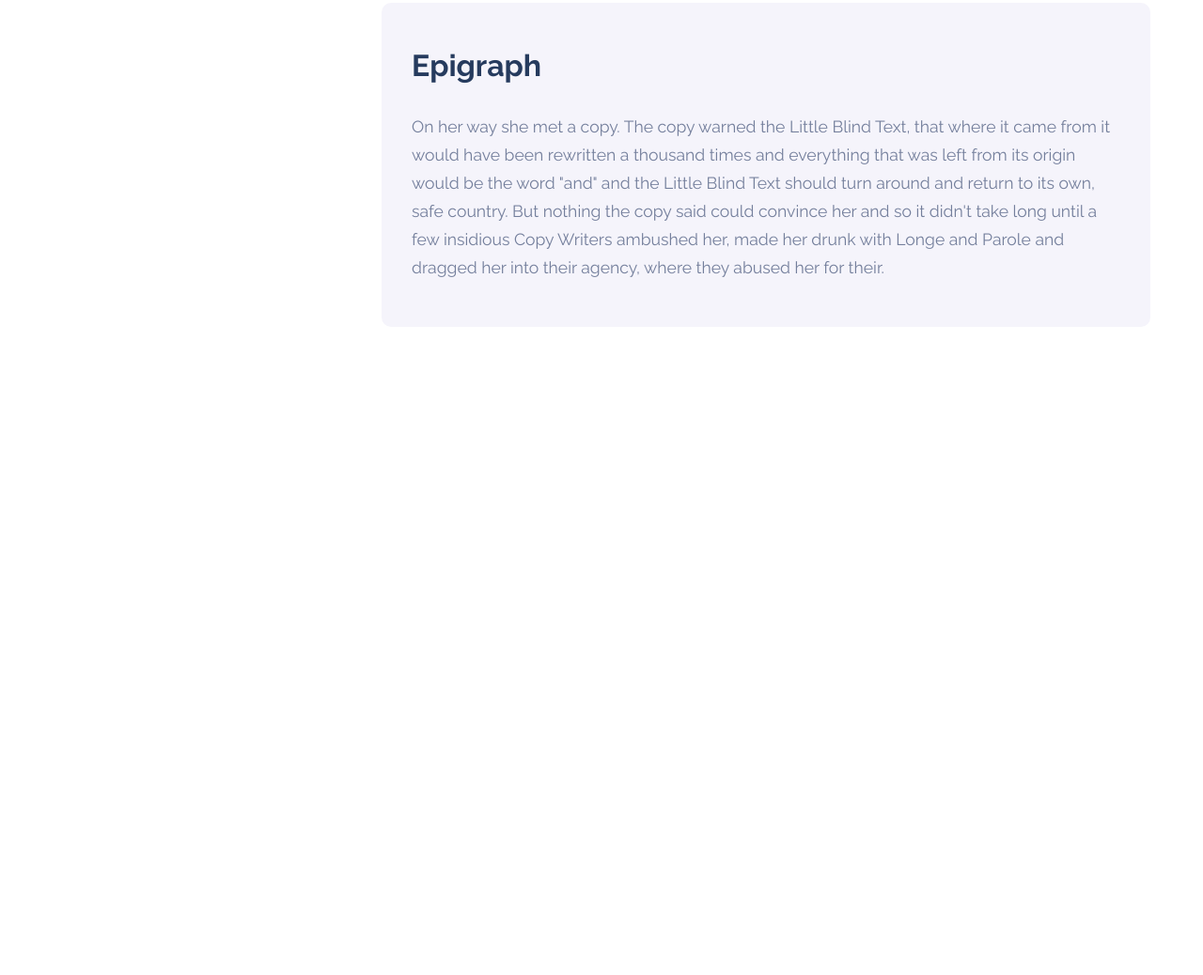
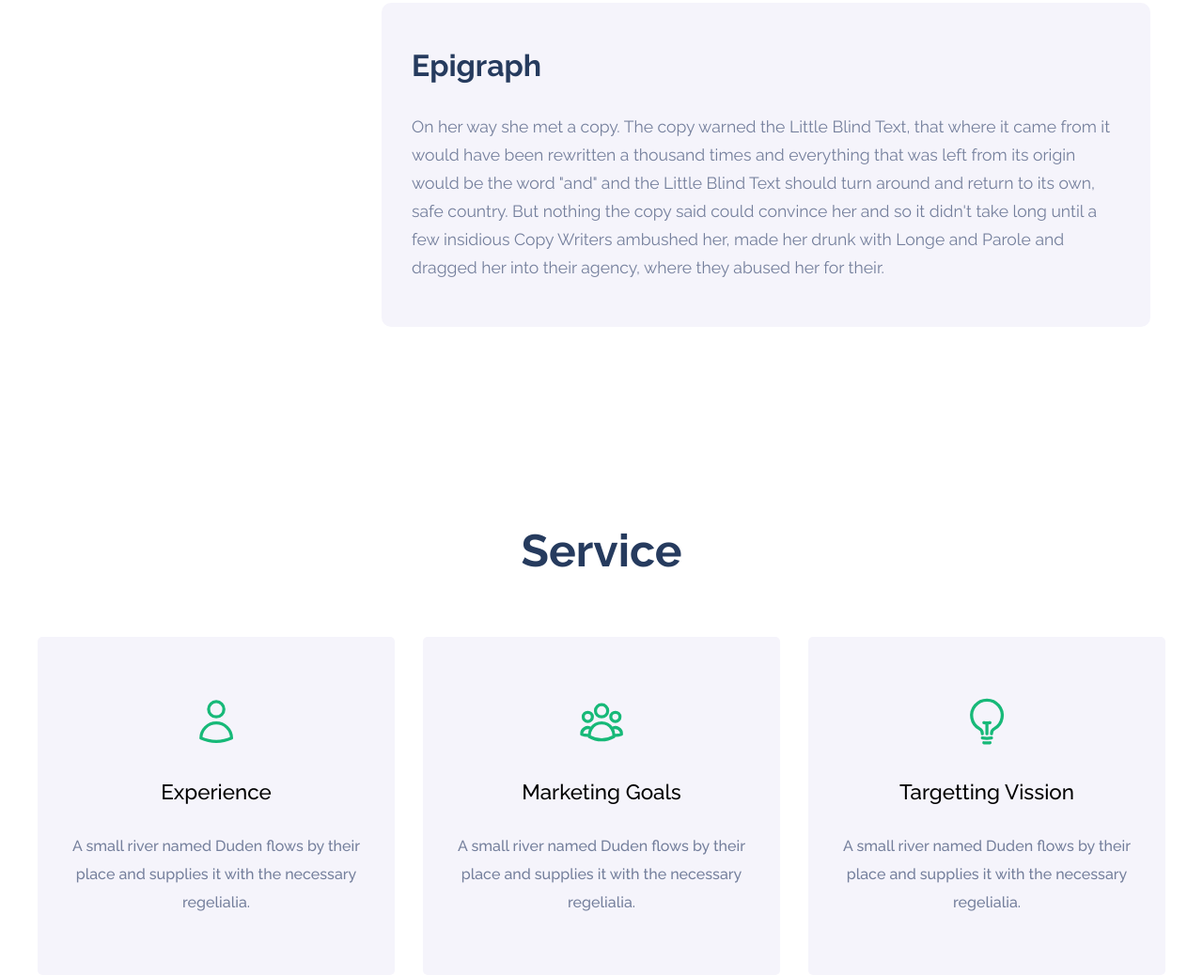
Before and after one commit to Tanvir1909R/bookAuthor, a plain HTML site: page index.html in a window 1280 px wide. Shown: the part 5518-6556 px from the top of the page at 94% size. Before the commit the page ends 6012 px from the top, so only its background shows below. Drawn offline with Linux system fonts and the light colour scheme.

Commit message:
service section

```diff
--- a/index.html
+++ b/index.html
@@ -132,6 +132,50 @@
         </div>
       </div>
     </section>
+    <section>
+      <div class="container">
+        <h1 class="heading">Service</h1>
+        <div class="services">
+          <div class="service">
+            <div class="icon">
+              <svg xmlns="http://www.w3.org/2000/svg" fill="none" viewBox="0 0 24 24" stroke-width="1.5" stroke="currentColor" class="w-6 h-6">
+                <path stroke-linecap="round" stroke-linejoin="round" d="M15.75 6a3.75 3.75 0 11-7.5 0 3.75 3.75 0 017.5 0zM4.501 20.118a7.5 7.5 0 0114.998 0A17.933 17.933 0 0112 21.75c-2.676 0-5.216-.584-7.499-1.632z" />
+              </svg>
+            </div>
+            <div class="serviceDesc">
+              <h3>Experience</h3>
+              <p>A small river named Duden flows by their place and supplies it with the necessary regelialia.</p>
+            </div>
+          </div>
+          <div class="service">
+            <div class="icon">
+              <svg xmlns="http://www.w3.org/2000/svg" fill="none" viewBox="0 0 24 24" stroke-width="1.5" stroke="currentColor" class="w-6 h-6">
+                <path stroke-linecap="round" stroke-linejoin="round" d="M18 18.72a9.094 9.094 0 003.741-.479 3 3 0 00-4.682-2.72m.94 3.198l.001.031c0 .225-.012.447-.037.666A11.944 11.944 0 0112 21c-2.17 0-4.207-.576-5.963-1.584A6.062 6.062 0 016 18.719m12 0a5.971 5.971 0 00-.941-3.197m0 0A5.995 5.995 0 0012 12.75a5.995 5.995 0 00-5.058 2.772m0 0a3 3 0 00-4.681 2.72 8.986 8.986 0 003.74.477m.94-3.197a5.971 5.971 0 00-.94 3.197M15 6.75a3 3 0 11-6 0 3 3 0 016 0zm6 3a2.25 2.25 0 11-4.5 0 2.25 2.25 0 014.5 0zm-13.5 0a2.25 2.25 0 11-4.5 0 2.25 2.25 0 014.5 0z" />
+              </svg>
+
+            </div>
+            <div class="serviceDesc">
+              <h3>Marketing Goals</h3>
+              <p>A small river named Duden flows by their place and supplies it with the necessary regelialia.</p>
+            </div>
+          </div>
+          <div class="service">
+            <div class="icon">
+              <svg xmlns="http://www.w3.org/2000/svg" fill="none" viewBox="0 0 24 24" stroke-width="1.5" stroke="currentColor" class="w-6 h-6">
+                <path stroke-linecap="round" stroke-linejoin="round" d="M12 18v-5.25m0 0a6.01 6.01 0 001.5-.189m-1.5.189a6.01 6.01 0 01-1.5-.189m3.75 7.478a12.06 12.06 0 01-4.5 0m3.75 2.383a14.406 14.406 0 01-3 0M14.25 18v-.192c0-.983.658-1.823 1.508-2.316a7.5 7.5 0 10-7.517 0c.85.493 1.509 1.333 1.509 2.316V18" />
+              </svg>
+
+            </div>
+            <div class="serviceDesc">
+              <h3>Targetting Vission</h3>
+              <p>A small river named Duden flows by their place and supplies it with the necessary regelialia.</p>
+            </div>
+          </div>
+        </div>
+      </div>
+        </div>
+      </div>
+    </section>
   </main>
 </body>
 <script src="./script.js"></script>
--- a/script.js
+++ b/script.js
@@ -16,7 +16,7 @@ window.addEventListener('scroll',()=>{
   }
 })
 
-// hender counter on the counter section
+// handel counter on the counter section
 counters.forEach((counter) => {
   counter.innerHTML = 0;
   const updateCouont = () => {
@@ -33,7 +33,7 @@ counters.forEach((counter) => {
   updateCouont();
 });
 
-// fecth links
+// fetch links
 fetch('./data/chapterLinks.json')
 .then((res) => res.json())
 .then((data) => showData(data))
--- a/style/style.scss
+++ b/style/style.scss
@@ -323,3 +323,36 @@ nav {
     line-height: 30px;
   }
 }
+
+// service section
+.services{
+  display: grid;
+  grid-template-columns: repeat(3,1fr);
+  grid-gap: 30px;
+  .service{
+    background-color: #f5f4fb;
+    border-radius: 5px;
+    text-align: center;
+    padding: 2rem 1rem;
+    .icon{
+      padding: 2rem 0;
+      svg{
+        width: 15%;
+        color: #17b978;
+      }
+    }
+    .serviceDesc{
+      h3{
+        font-size: 1.4rem;
+        font-weight: 500;
+        margin-bottom: 30px;
+      }
+      p{
+        color: #747f9c;
+        font-weight: 500;
+        line-height: 30px;
+        margin-bottom: 30px;
+      }
+    }
+  }
+}
```
Also changed, not shown: style/style.css, 1 other file.
